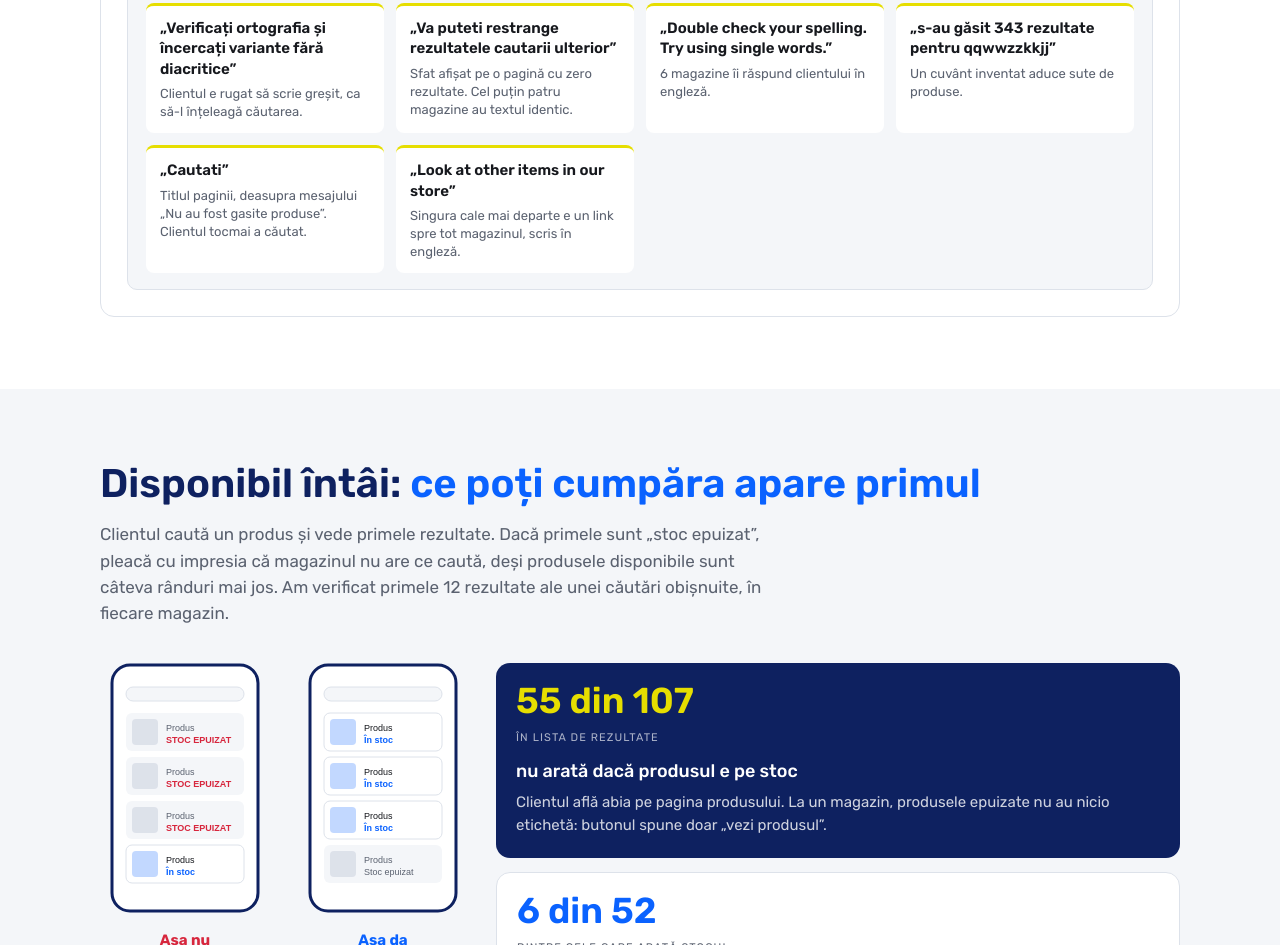
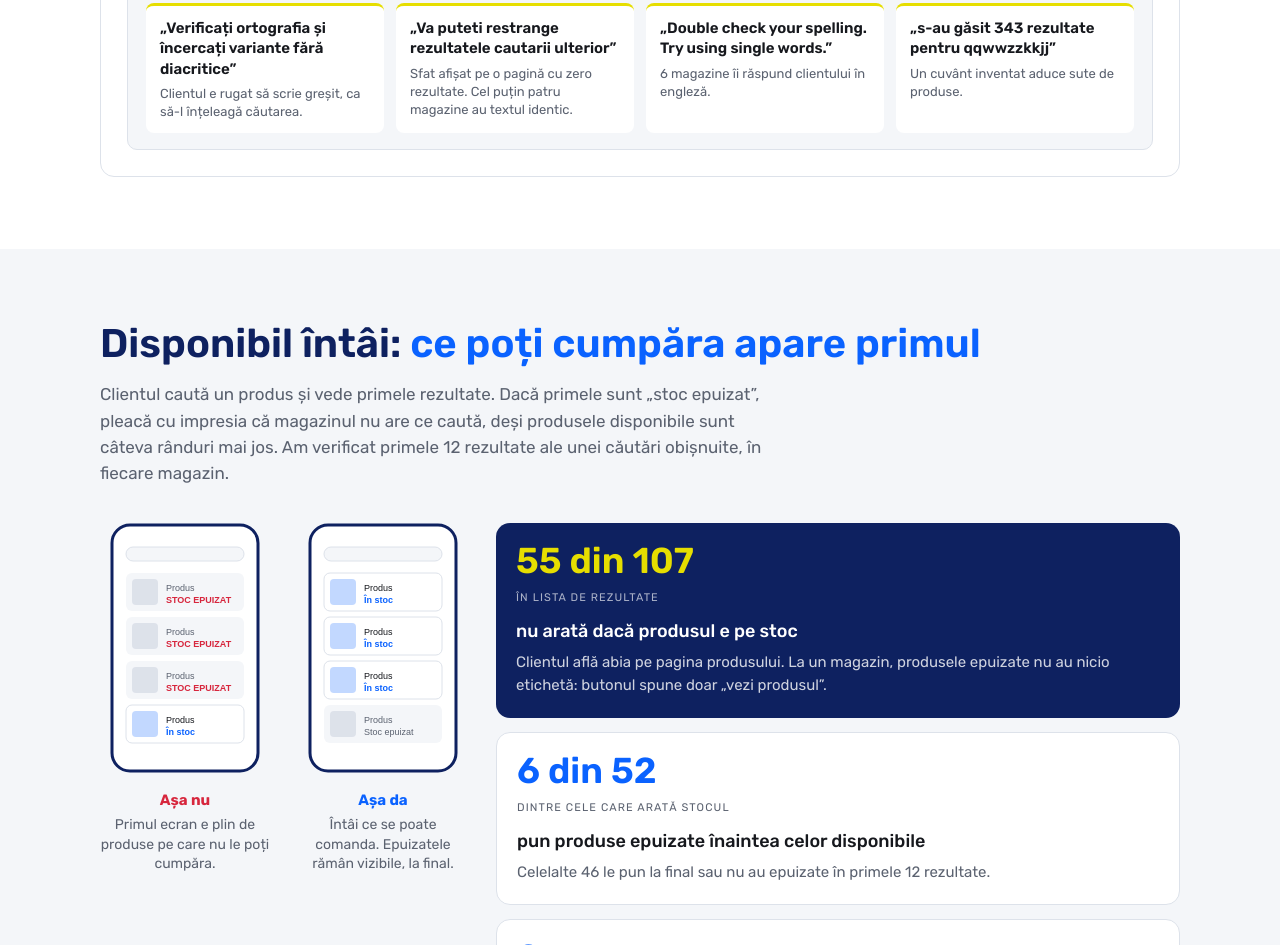
Before and after one commit to tehnic-dwf/barometru-cautare-produse, a plain HTML site: page index.html in a window 1280 px wide. Shown: the part 3342-4287 px from the top of the page. Drawn offline with Linux system fonts and the light colour scheme.

Commit message:
Zero rezultate: 4 sfaturi in loc de 6
Co-Authored-By: Claude Opus 5.5 <noreply@anthropic.com>

```diff
--- a/index.html
+++ b/index.html
@@ -412,8 +412,6 @@ c8 -15 28 -33 45 -40 l31 -13 107 6 c173 11 529 83 648 132 33 14 68 25 80 25
             <li><q>Va puteti restrange rezultatele cautarii ulterior</q><small>Sfat afișat pe o pagină cu zero rezultate. Cel puțin patru magazine au textul identic.</small></li>
             <li><q>Double check your spelling. Try using single words.</q><small>6 magazine îi răspund clientului în engleză.</small></li>
             <li><q>s-au găsit 343 rezultate pentru qqwwzzkkjj</q><small>Un cuvânt inventat aduce sute de produse.</small></li>
-            <li><q>Cautati</q><small>Titlul paginii, deasupra mesajului „Nu au fost gasite produse”. Clientul tocmai a căutat.</small></li>
-            <li><q>Look at other items in our store</q><small>Singura cale mai departe e un link spre tot magazinul, scris în engleză.</small></li>
           </ul>
         </div>
       </div>
```
